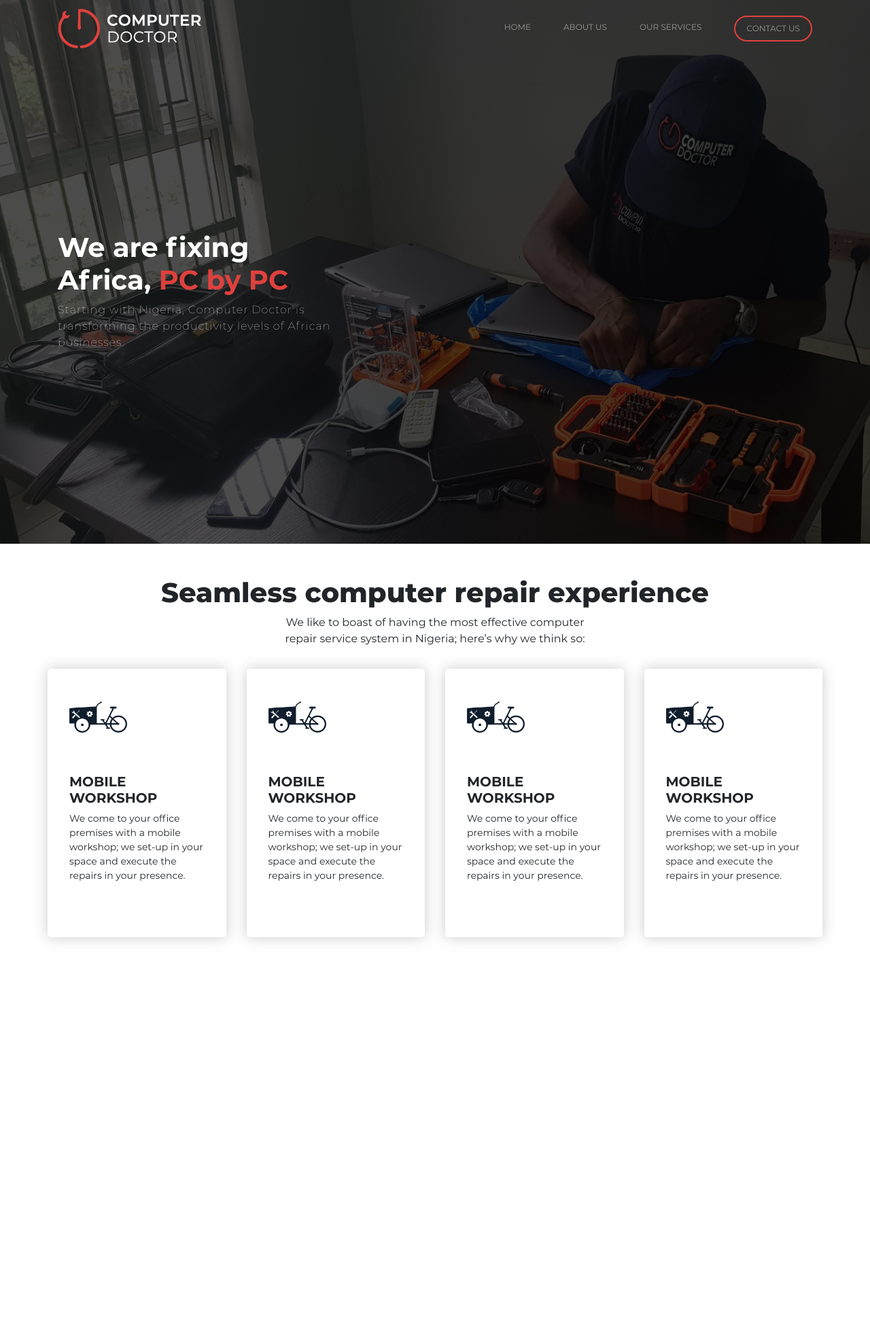
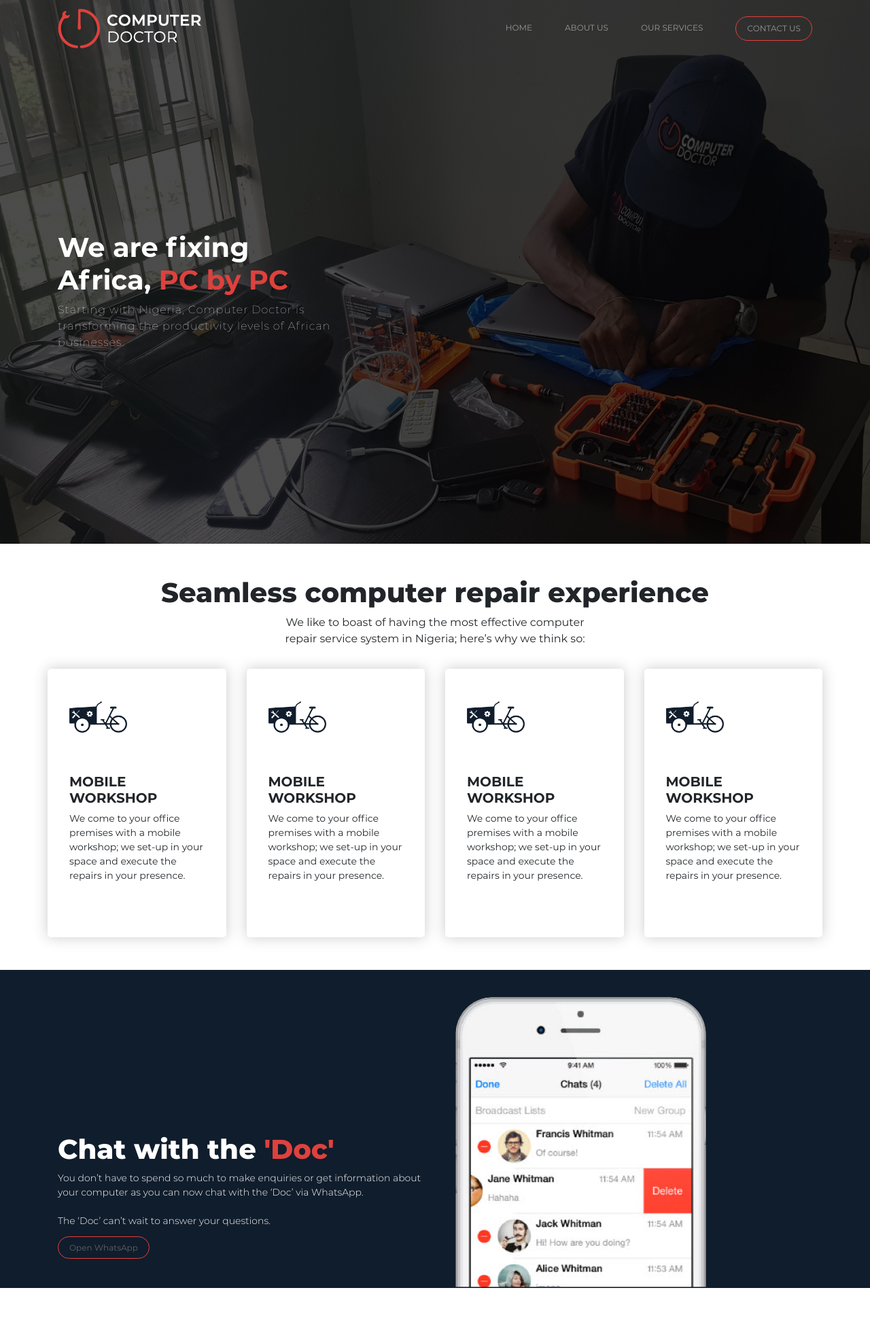
Before and after one commit to aremu-smog/computerdoctor, a PHP site: page /index.html in a window 1280 px wide. Shown: the whole page at 68% size. Before the commit the page ends 1386 px from the top, so only its background shows below. Run offline with PHP 8.4, Linux system fonts and the light colour scheme.

Commit message:
Add Chat Section

```diff
--- a/css/style.css
+++ b/css/style.css
@@ -44,23 +44,28 @@ body{
 font-family: "MontserratExtraBold";
 text-align: center;
 }
+
 .nav-link{
 	font-size: 12px;
 	margin-right: 3rem;
 	padding: 0.5rem 0 !important;
+	color: rgb(100,100,100);
 	border-bottom: 2px solid rgba(0,0,0,0);
 }
 .nav-link:hover{
 	border-bottom: 2px solid #DF413D;
 }
-#contact-button{
+.outline-button{
 	margin-right: 0;
 	padding: 0.5rem 1rem !important;
-	border: 2px solid #DF413D;
+	border: 1.5px solid #DF413D;
+	font-size: 12px;
 	border-radius: 50px;
+	text-decoration: none !important;
+	color: rgb(100,100,100);
 }
-#contact-button:hover{
-	border: 2px solid rgba(0,0,0,0);
+.outline-button:hover{
+	border: 1.5px solid rgba(0,0,0,0);
 	background: #DF413D;
 	color: #ffffff;
 }
@@ -103,7 +108,25 @@ letter-spacing: 1px; }
 .seamless .option img{
 	width: 85px;
 }
+.chat{
+	padding: 3em 0;
+	color: #ffffff;
+	background-color: #101d2c;
+	padding-top: 2em;
+}
 
+.chat h1{
+	font-family: "MontserratExtraBold";
+	margin-top: 5.2em;
+}
+.chat p{
+	font-family: "MontserratLight";
+	font-size: 14px;
+}
+.chat img{
+	width: 70%;
+	position: absolute;
+}
 @media only screen and (max-width: 768px){
 	.intro-text{
 	margin-top: 50%;
--- a/index.html
+++ b/index.html
@@ -19,7 +19,7 @@
 				<li><a href="index.php" class="nav-link redSelect" id="home">HOME</a></li>
 				<li><a href="aboutus.php" class="nav-link ">ABOUT US</a></li>
 				<li><a href="services.php" class="nav-link ">OUR SERVICES</a></li>
-				<li><a href="services.php" class="nav-link " id="contact-button">CONTACT US</a></li>
+				<li><a href="services.php" class="nav-link outline-button" >CONTACT US</a></li>
 			</ul>
 		</div>
 		</div>
@@ -80,6 +80,21 @@
 
 
 	</div>
-
+</div>
+	<div class="chat">
+		<div class="container">
+			<div class="row">
+				<div class="col-md-6">
+					<h1 >Chat with the <span class="red-color">'Doc'</span></h1>
+					<p>You don’t have to spend so much to make enquiries or get information about your computer as you can now chat with the ‘Doc’ via WhatsApp.
+					<br/><br/>The ‘Doc’ can’t wait to answer your questions.</p>
+					<a href="#" class="outline-button">Open WhatsApp</a>
+				</div>
+				<div class="col-md-6">
+					<img src="images/phone.png">
+				</div>
+			</div>
+		</div>
+	</div>
 </body>
 </html>
```
Also changed, not shown: images/phone.png (added).
